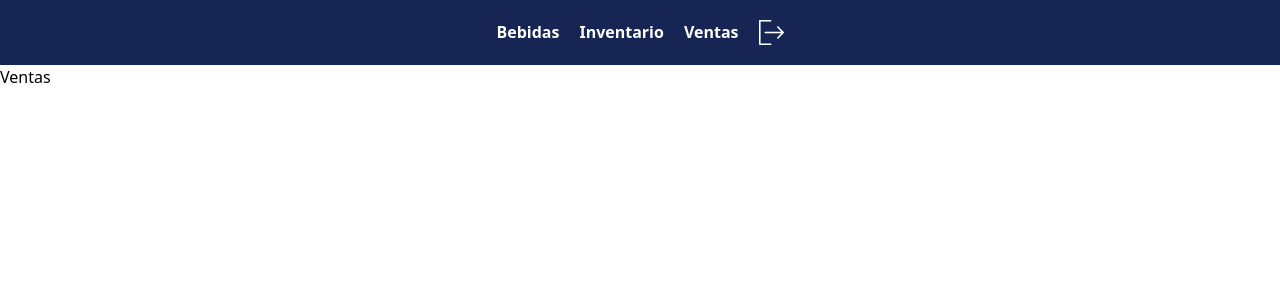
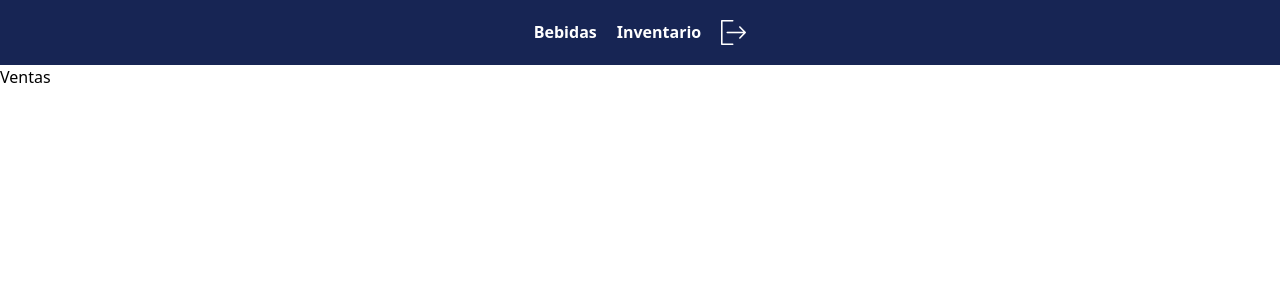
Before and after one commit to davidsilva131/Cocktails-Next, a Next.js app: page /ventas in a window 1280 px wide. Shown: the top 300 px of the page. Built offline with nearby package versions, Linux system fonts and the light colour scheme.

Commit message:
Disabled ventas page

```diff
--- a/src/components/NavBar.jsx
+++ b/src/components/NavBar.jsx
@@ -12,11 +12,11 @@ const NavBar = () => {
     {
       text: 'Inventario',
       url: '/inventario'
-    },
-    {
-      text: 'Ventas',
-      url: '/ventas'
     }
+    // {
+    //   text: 'Ventas',
+    //   url: '/ventas'
+    // }
   ]
   const handleLogout = () => {
     localStorage.clear()
```
